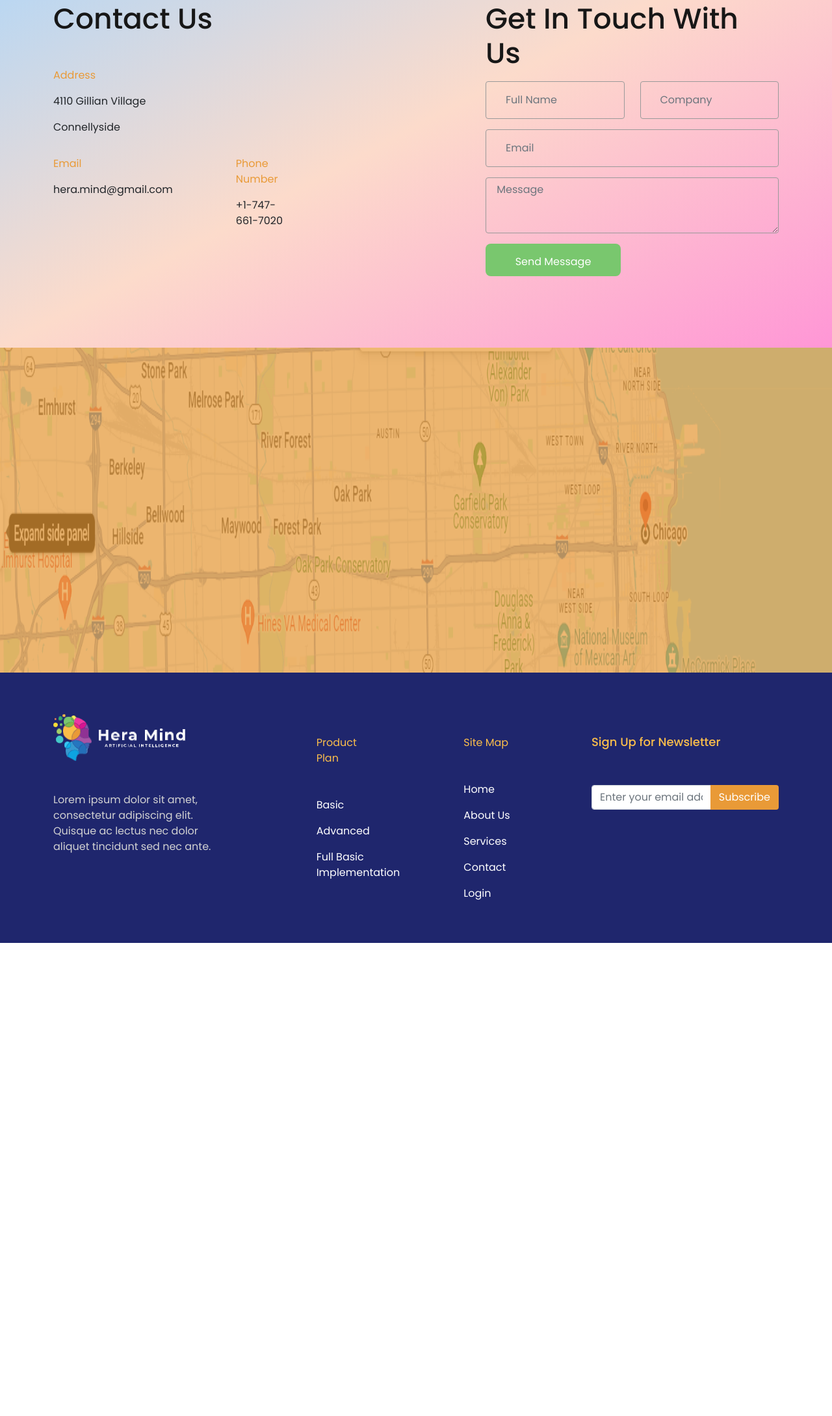
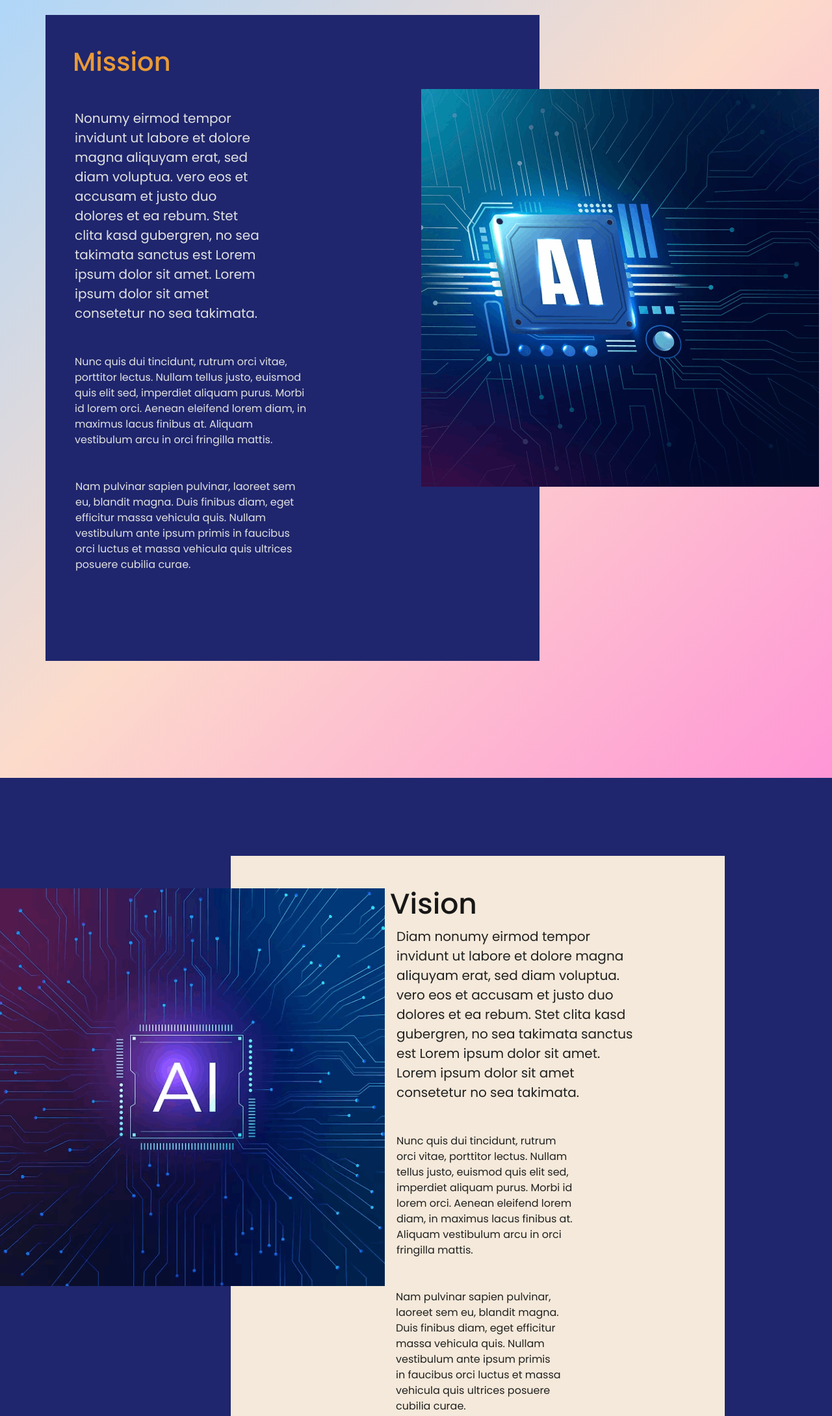
Before and after one commit to Faizan707/Hera-Mind, a plain HTML site: page Aboutus.html in a window 1280 px wide. Shown: the part 485-2664 px from the top of the page at 65% size. Before the commit the page ends 1936 px from the top, so only its background shows below. Drawn offline with nearby package versions, Linux system fonts and the light colour scheme; a web font is replaced by a local one.

Commit message:
changes in about html

```diff
--- a/Aboutus.html
+++ b/Aboutus.html
@@ -87,6 +87,46 @@
                 </div>
             </div>
         </div>
+
+        <div class="background-2">
+            <div class="container mt-5 custom-div " style="padding-bottom: 180px;">
+                <div class="row custom-row" style="padding-top: 120px;  ">
+                    <div class="col-md-8 col-sm-12  custom-container" style="background-color: #1F266D; padding-bottom: 120px;">
+                        <h1 style="color:#E99A37;padding-left:30px" class="pt-5">Mission</h1>
+                        <p style="color:#E1E1E1;font-size:20px;padding-left:33px;padding-right:414px" class="mt-5">Nonumy eirmod tempor invidunt ut labore et dolore magna aliquyam erat, sed diam voluptua. vero eos et accusam et justo duo dolores et ea rebum. Stet clita kasd gubergren, no sea takimata sanctus est Lorem ipsum dolor sit amet. Lorem ipsum dolor sit amet consetetur no sea takimata.</p>
+                        <p style="font-size: 16px; color:#E1E1E1;padding-right:340px;padding-left:33px" class="mt-5">Nunc quis dui tincidunt, rutrum orci vitae, porttitor lectus. Nullam tellus justo, euismod quis elit sed, imperdiet aliquam purus. Morbi id lorem orci. Aenean eleifend lorem diam, in maximus lacus finibus at. Aliquam vestibulum arcu in orci fringilla mattis. </p>
+                        <p style="font-size: 16px; color:#E1E1E1;padding-left:34px;padding-right:363px" class="mt-5">Nam pulvinar sapien pulvinar, laoreet sem eu, blandit magna. Duis finibus diam, eget efficitur massa vehicula quis. Nullam vestibulum ante ipsum primis in faucibus orci luctus et massa vehicula quis ultrices posuere cubilia curae.</p>
+                    </div>
+                    <div class="col-md-4 col-sm-12">
+                        <img src="./images/ai_image.png" alt="" style="margin-top: 114px; margin-left: -194px;" class="ai-image">
+                    </div>
+                </div>
+            </div>
+        </div>
+
+        <div class="background-3">
+
+            <div class="container" style="padding-bottom: 138px; position:relative">
+                <div class="row" style="padding-top: 120px;">
+                    <div class="col-lg-3 col-md-12 image-container">
+                        <img src="./images/image.png" alt="" style="position: absolute; left:-90px; top:170px">
+                    </div>
+                    <div class="col-lg-8 col-md-12 vision-background text-container" style="padding-bottom: 104px;">
+                        <h4 style="color: #171717; font-size:44px; padding-left:233px" class="mt-lg-5 mt-md-0 Vision">Vision</h4>
+                        <p style="color:#202020; padding-right:116px; padding-left:243px; font-size:20px">
+                            Diam nonumy eirmod tempor invidunt ut labore et dolore magna aliquyam erat, sed diam voluptua. vero eos et accusam et justo duo dolores et ea rebum. Stet clita kasd gubergren, no sea takimata sanctus est Lorem ipsum dolor sit amet. Lorem ipsum dolor sit amet consetetur no sea takimata.
+                        </p>
+                        <p style="font-size: 16px; color:#202020; padding-right:220px; padding-left:243px" class="mt-5">Nunc quis dui tincidunt, rutrum orci vitae, porttitor lectus. Nullam tellus justo, euismod quis elit sed, imperdiet aliquam purus. Morbi id lorem orci. Aenean eleifend lorem diam, in maximus lacus finibus at. Aliquam vestibulum arcu in orci fringilla mattis. </p>
+                        <p style="font-size: 16px; color:#202020; padding-left:242px; padding-right:239px" class="mt-5">Nam pulvinar sapien pulvinar, laoreet sem eu, blandit magna. Duis finibus diam, eget efficitur massa vehicula quis. Nullam vestibulum ante ipsum primis in faucibus orci luctus et massa vehicula quis ultrices posuere cubilia curae.</p>
+                    </div>
+                </div>
+            </div>
+
+
+        </div>
+
+
+
 
         <div class="background-4" >
             <div class="container " style="padding-top: 100px; padding-bottom:110px">
```
